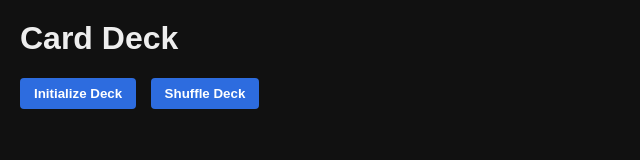
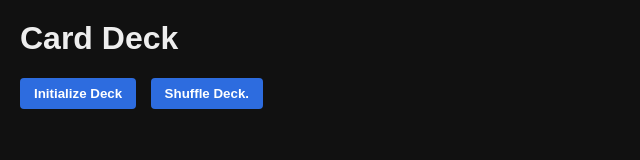
Before and after one commit to 8mmfstop2-ops/flip6, a website: page public/cards.html in a window 1280 px wide. Shown: the full height of the page, 0-640 px from the left. Drawn offline with nearby package versions, Linux system fonts and the light colour scheme; no server answers.

Commit message:
Update cards.html

```diff
--- a/public/cards.html
+++ b/public/cards.html
@@ -76,7 +76,7 @@
 
   <div class="controls">
     <button id="initBtn">Initialize Deck</button>
-    <button id="shuffleBtn">Shuffle Deck</button>
+    <button id="shuffleBtn">Shuffle Deck.</button>
     <span id="status"></span>
   </div>
 
```
